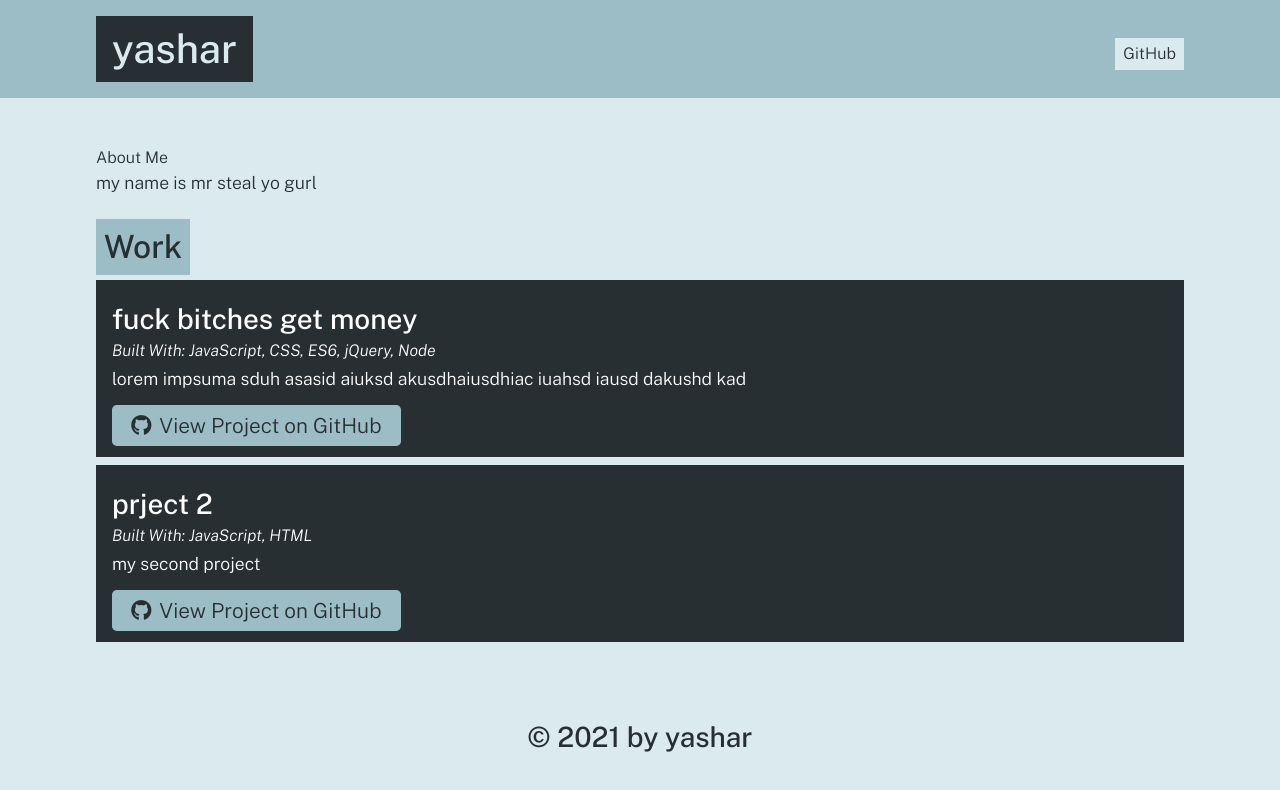
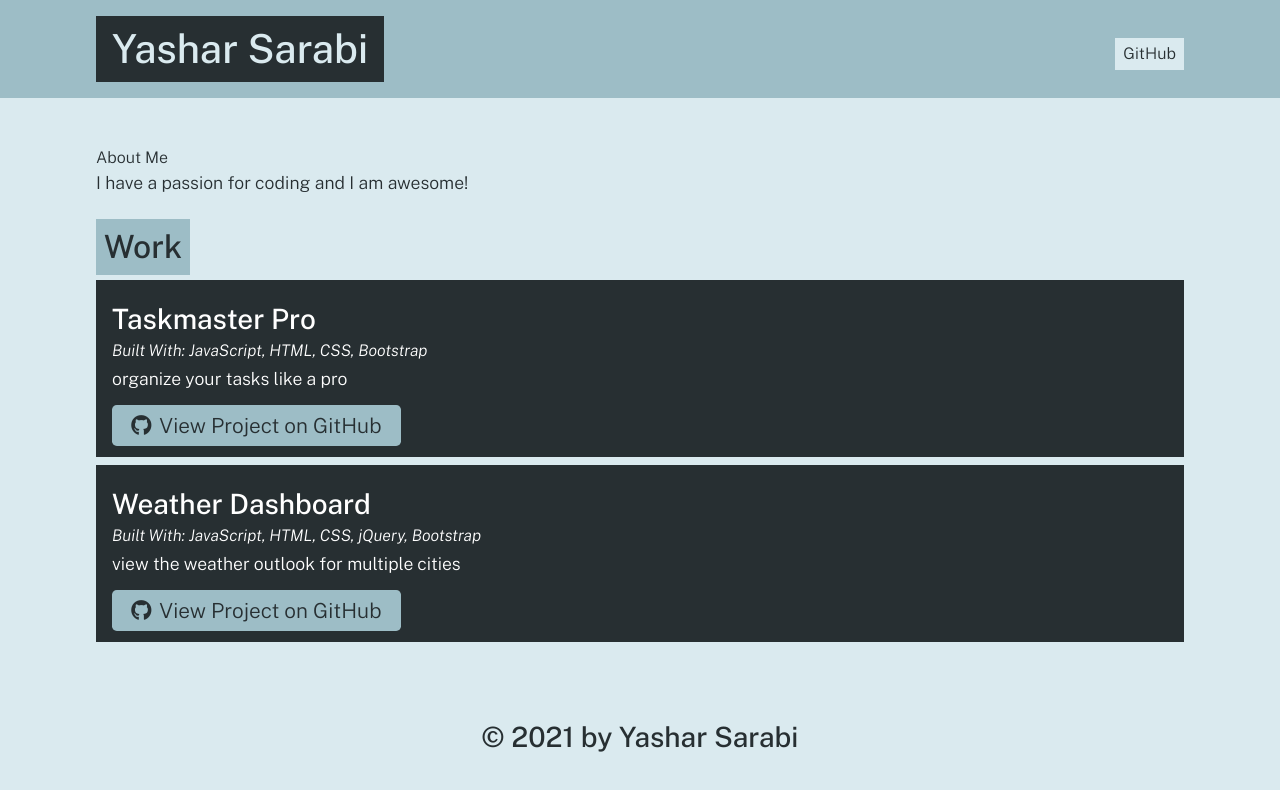
Before and after one commit to yasharjs/portfolio-generator, a website: page dist/index.html in a window 1280 px wide. Drawn offline with nearby package versions, Linux system fonts and the light colour scheme.

Commit message:
final commit

```diff
--- a/dist/index.html
+++ b/dist/index.html
@@ -15,7 +15,7 @@
   <body>
     <header>
       <div class="container flex-row justify-space-between align-center py-3">
-        <h1 class="page-title text-secondary bg-dark py-2 px-3">yashar</h1>
+        <h1 class="page-title text-secondary bg-dark py-2 px-3">Yashar Sarabi</h1>
         <nav class="flex-row">
           <a class="ml-2 my-1 px-2 py-1 bg-secondary text-dark" href="https://github.com/yasharjs">GitHub</a>
         </nav>
@@ -25,7 +25,7 @@
 
     <section class="my-3" id="about>
       <h2 class="text-dark bg-primary p-2 display-inline-block">About Me</h2>
-      <p>my name is mr steal yo gurl</p>
+      <p>I have a passion for coding and I am awesome!</p>
     </section>
 
 
@@ -34,23 +34,23 @@
         <div class="flex-row justify-space-between">
 
             <div class="col-12 mb-2 bg-dark text-light p-3">
-              <h3 class="portfolio-item-title text-light">fuck bitches get money</h3>
+              <h3 class="portfolio-item-title text-light">Taskmaster Pro</h3>
               <h5 class="portfolio-languages">
                 Built With:
-                JavaScript, CSS, ES6, jQuery, Node
+                JavaScript, HTML, CSS, Bootstrap
               </h5>
-              <p>lorem impsuma sduh asasid aiuksd akusdhaiusdhiac iuahsd iausd dakushd kad</p>
-              <a href="no bitch" class="btn"><i class="fab fa-github mr-2"></i>View Project on GitHub</a>
+              <p>organize your tasks like a pro</p>
+              <a href="yasharjs/taskmaster-pro" class="btn"><i class="fab fa-github mr-2"></i>View Project on GitHub</a>
             </div>
 
             <div class="col-12 mb-2 bg-dark text-light p-3">
-              <h3 class="portfolio-item-title text-light">prject 2</h3>
+              <h3 class="portfolio-item-title text-light">Weather Dashboard</h3>
               <h5 class="portfolio-languages">
                 Built With:
-                JavaScript, HTML
+                JavaScript, HTML, CSS, jQuery, Bootstrap
               </h5>
-              <p>my second project</p>
-              <a href="aajjsuasckhaskc" class="btn"><i class="fab fa-github mr-2"></i>View Project on GitHub</a>
+              <p>view the weather outlook for multiple cities</p>
+              <a href="yasharjs/weather-dashboard" class="btn"><i class="fab fa-github mr-2"></i>View Project on GitHub</a>
             </div>
 
 
@@ -60,7 +60,7 @@
 
     </main>
     <footer class="container text-center py-3">
-      <h3 class="text-dark">&copy; 2021 by yashar</h3>
+      <h3 class="text-dark">&copy; 2021 by Yashar Sarabi</h3>
     </footer>
   </body>
   </html>
```
